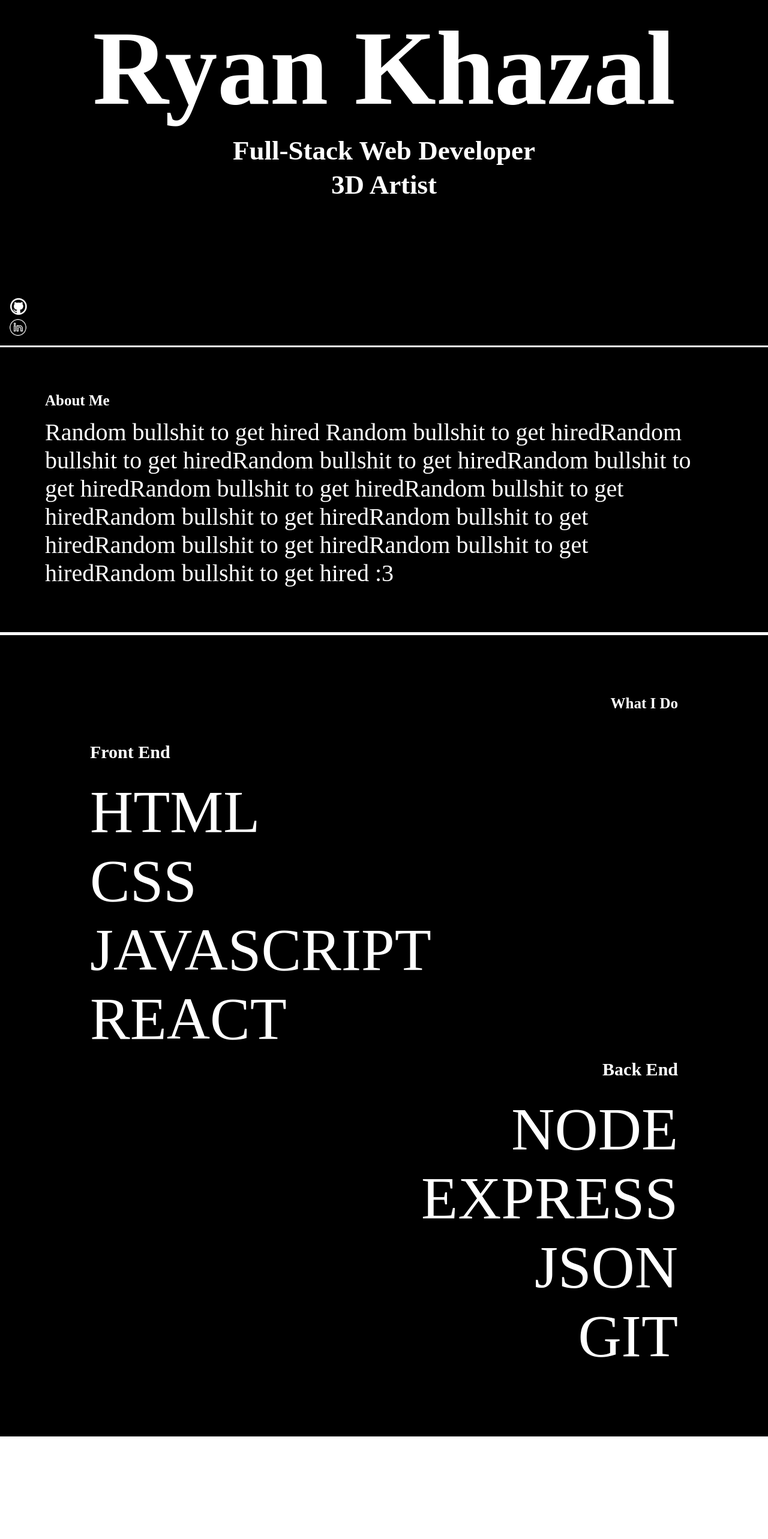
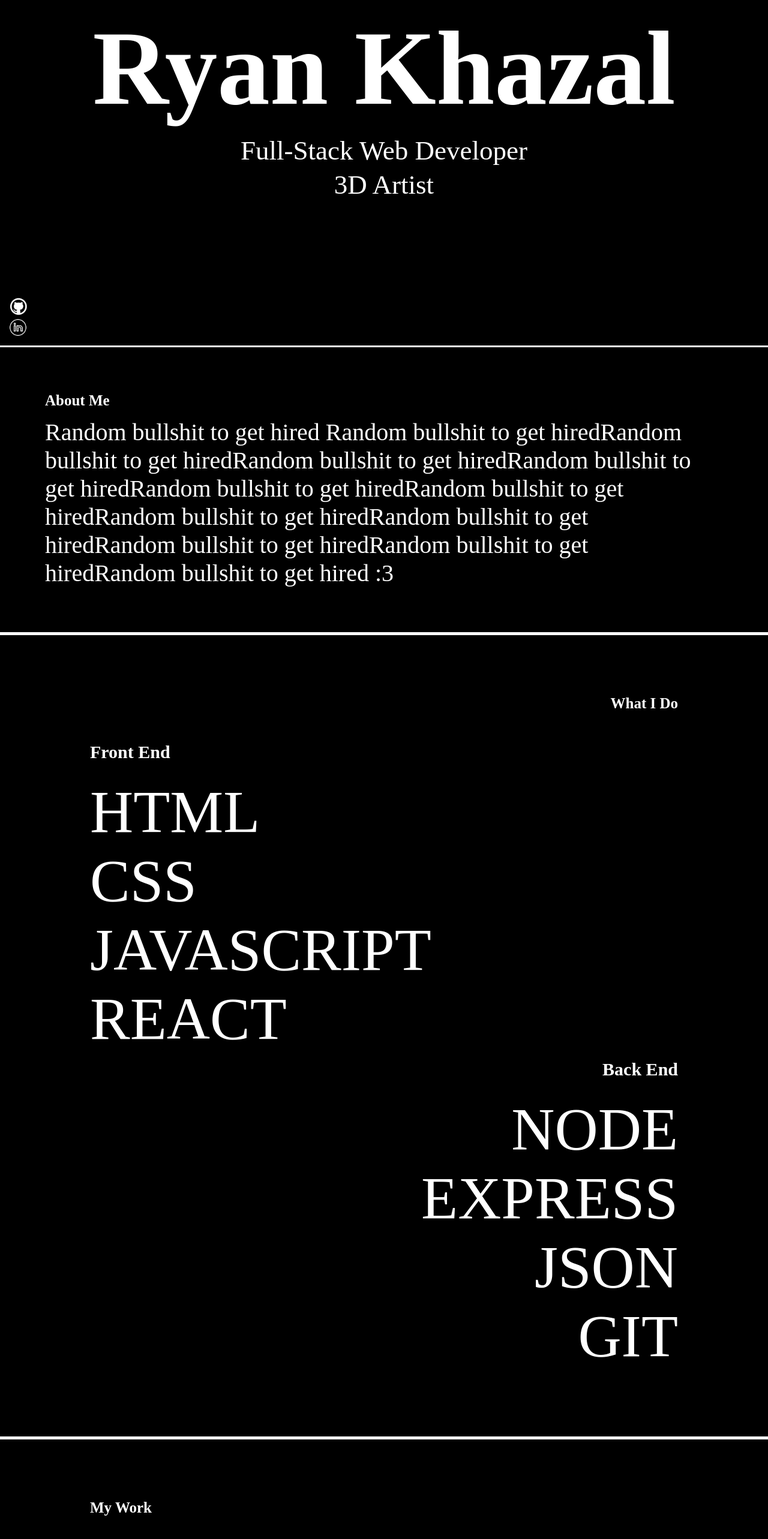
Before and after one commit to Bouderton/about-me, a React (Vite) app in the folder About-Me/: page / in a window 1280 px wide. Shown: the part 224-2790 px from the top of the page at 60% size. Before the commit the page ends 2619 px from the top, so only its background shows below. Built offline with nearby package versions, Linux system fonts and the light colour scheme.

Commit message:
projects component structure | page title & logo

```diff
--- a/About-Me/index.html
+++ b/About-Me/index.html
@@ -2,9 +2,9 @@
 <html lang="en">
   <head>
     <meta charset="UTF-8" />
-    <link rel="icon" type="image/svg+xml" href="/vite.svg" />
+    <link rel="icon" type="image/svg+xml" href="/src/images/Logo.svg" />
     <meta name="viewport" content="width=device-width, initial-scale=1.0" />
-    <title>Vite + React</title>
+    <title>About Me: Ryan Khazal</title>
   </head>
   <body>
     <div id="root"></div>
--- a/About-Me/src/components/App/App.jsx
+++ b/About-Me/src/components/App/App.jsx
@@ -5,6 +5,7 @@ import "./App.css";
 import Header from "../Header/Header";
 import About from "../About/About";
 import Skills from "../Skills/Skills";
+import Projects from "../Projects/Projects";
 
 function App() {
   // const [count, setCount] = useState(0);
@@ -14,6 +15,7 @@ function App() {
       <Header />
       <About />
       <Skills />
+      <Projects />
     </div>
   );
 }
--- a/About-Me/src/components/Header/Header.jsx
+++ b/About-Me/src/components/Header/Header.jsx
@@ -7,9 +7,9 @@ const Header = () => {
   return (
     <div className="header__container">
       <header className="header">
-        <h1 className="header__title">Ryan Khazal</h1>
-        <h2 className="header__subtitle">Full-Stack Web Developer</h2>
-        <h2 className="header__subtitle">3D Artist</h2>
+        <h2 className="header__title">Ryan Khazal</h2>
+        <p className="header__subtitle">Full-Stack Web Developer</p>
+        <p className="header__subtitle">3D Artist</p>
         <img src={logo} alt="logo" className="header__logo" />
         <img src={linkedin} alt="linkedin" className="header__linkedin" />
         <img src={github} alt="github" className="header__github" />
--- a/About-Me/src/components/Projects/Projects.css
+++ b/About-Me/src/components/Projects/Projects.css
@@ -1,3 +1,16 @@
-.projects__container {
-  width: 100%;
+.projects {
+  background: black;
+  display: flex;
+  flex-direction: column;
+  padding: 100px 150px;
 }
+
+.projects__title-container {
+  display: flex;
+  justify-content: flex-end;
+}
+
+.projects__title {
+  font-size: 25px;
+  margin: 0 0 50px;
+}
--- a/About-Me/src/components/Projects/Projects.jsx
+++ b/About-Me/src/components/Projects/Projects.jsx
@@ -2,8 +2,10 @@ import "./Projects.css";
 
 const Projects = () => {
   return (
-    <div className="projects__container">
-      <div className="projects"></div>
+    <div className="projects">
+      <div className="project__title-container">
+        <h2 className="projects__title">My Work</h2>
+      </div>
     </div>
   );
 };
```
